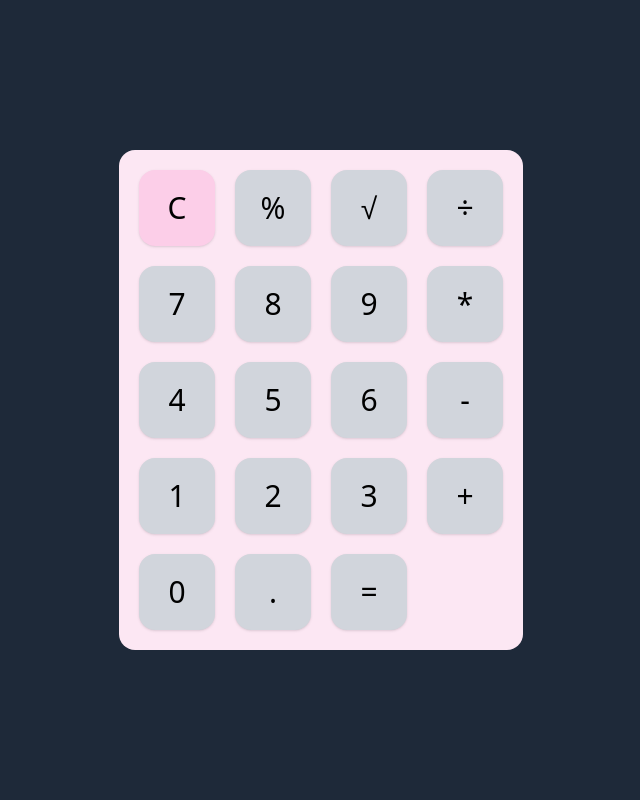
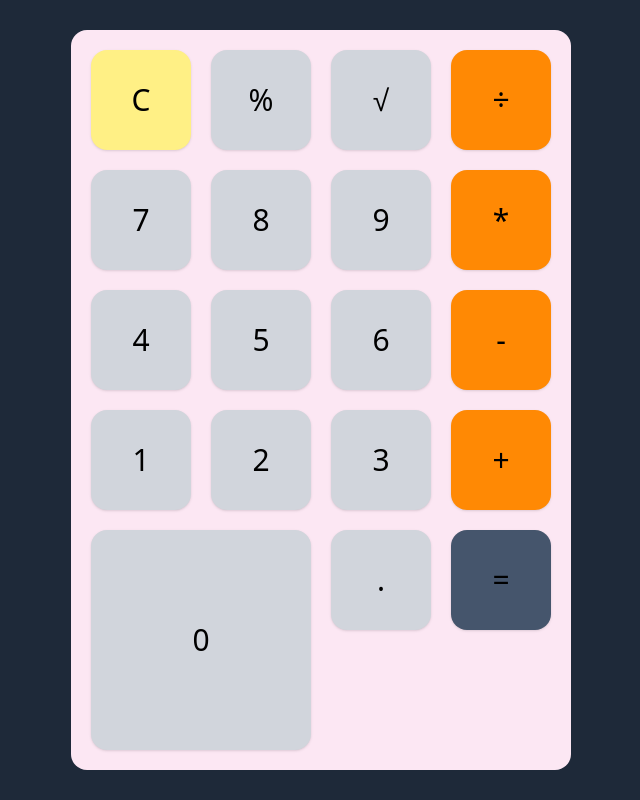
Before and after one commit to surenpal/my-calculater, a React (Vite) app: page / in a window 1280 px wide. Shown: the whole page, without its empty margins (319-959 px from the left). Built offline with nearby package versions, Linux system fonts and the light colour scheme.

Commit message:
te-merge is installed but not working

```diff
--- a/package.json
+++ b/package.json
@@ -13,6 +13,7 @@
     "@tailwindcss/vite": "^4.1.18",
     "react": "^19.2.0",
     "react-dom": "^19.2.0",
+    "tailwind-merge": "^3.4.0",
     "tailwindcss": "^4.1.18"
   },
   "devDependencies": {
--- a/src/App.jsx
+++ b/src/App.jsx
@@ -1,8 +1,11 @@
+import { twMerge } from "tailwind-merge";
+
 function CalculaterBtn({ children, className }) {
   return (
     <button
-      className={`bg-gray-300 py-5 aspect-square rounded-2xl shadow-sm text-black-100
-      hover:brightness-95 hover:cursor-pointer active:brightness-75 transition-all duration-100 text-3xl ${className}`}
+      className={twMerge(`bg-gray-300 py-5 aspect-square rounded-2xl shadow-sm text-black-100
+      hover:brightness-95 hover:cursor-pointer active:brightness-75 transition-all duration-100 text-3xl` ,
+      className)}
     >
       {children}
     </button>
@@ -13,25 +16,25 @@ function Calculater() {
   return <div className="bg-pink-100 p-5 rounded-2xl">
 
   <div className="grid grid-cols-4 gap-5">
-    <CalculaterBtn className="bg-pink-200 text-black-300">C</CalculaterBtn>
-    <CalculaterBtn>%</CalculaterBtn>
-    <CalculaterBtn>√</CalculaterBtn>
-    <CalculaterBtn>÷</CalculaterBtn>
+    <CalculaterBtn className="bg-yellow-200 text-black-300">C</CalculaterBtn>
+    <CalculaterBtn >%</CalculaterBtn>
+    <CalculaterBtn >√</CalculaterBtn>
+    <CalculaterBtn className="bg-orange-400 text-black-300">÷</CalculaterBtn>
     <CalculaterBtn>7</CalculaterBtn>
     <CalculaterBtn>8</CalculaterBtn>
     <CalculaterBtn>9</CalculaterBtn>
-    <CalculaterBtn>*</CalculaterBtn>
+    <CalculaterBtn className="bg-orange-400 text-black-300">*</CalculaterBtn>
     <CalculaterBtn>4</CalculaterBtn>
     <CalculaterBtn>5</CalculaterBtn>
     <CalculaterBtn>6</CalculaterBtn>
-    <CalculaterBtn>-</CalculaterBtn>
+    <CalculaterBtn className="bg-orange-400 text-black-300">-</CalculaterBtn>
     <CalculaterBtn>1</CalculaterBtn>
     <CalculaterBtn>2</CalculaterBtn>
     <CalculaterBtn>3</CalculaterBtn>
-    <CalculaterBtn>+</CalculaterBtn>
-    <CalculaterBtn>0</CalculaterBtn>
+    <CalculaterBtn className="bg-orange-400 text-black-300">+</CalculaterBtn>
+    <CalculaterBtn className="col-span-2">0</CalculaterBtn>
     <CalculaterBtn>.</CalculaterBtn>
-    <CalculaterBtn>=</CalculaterBtn>
+    <CalculaterBtn className="bg-slate-600 text-white-300">=</CalculaterBtn>
   </div>
 
 
```
Also changed, not shown: 1 other file (tests, documents, lock files or other folders).
